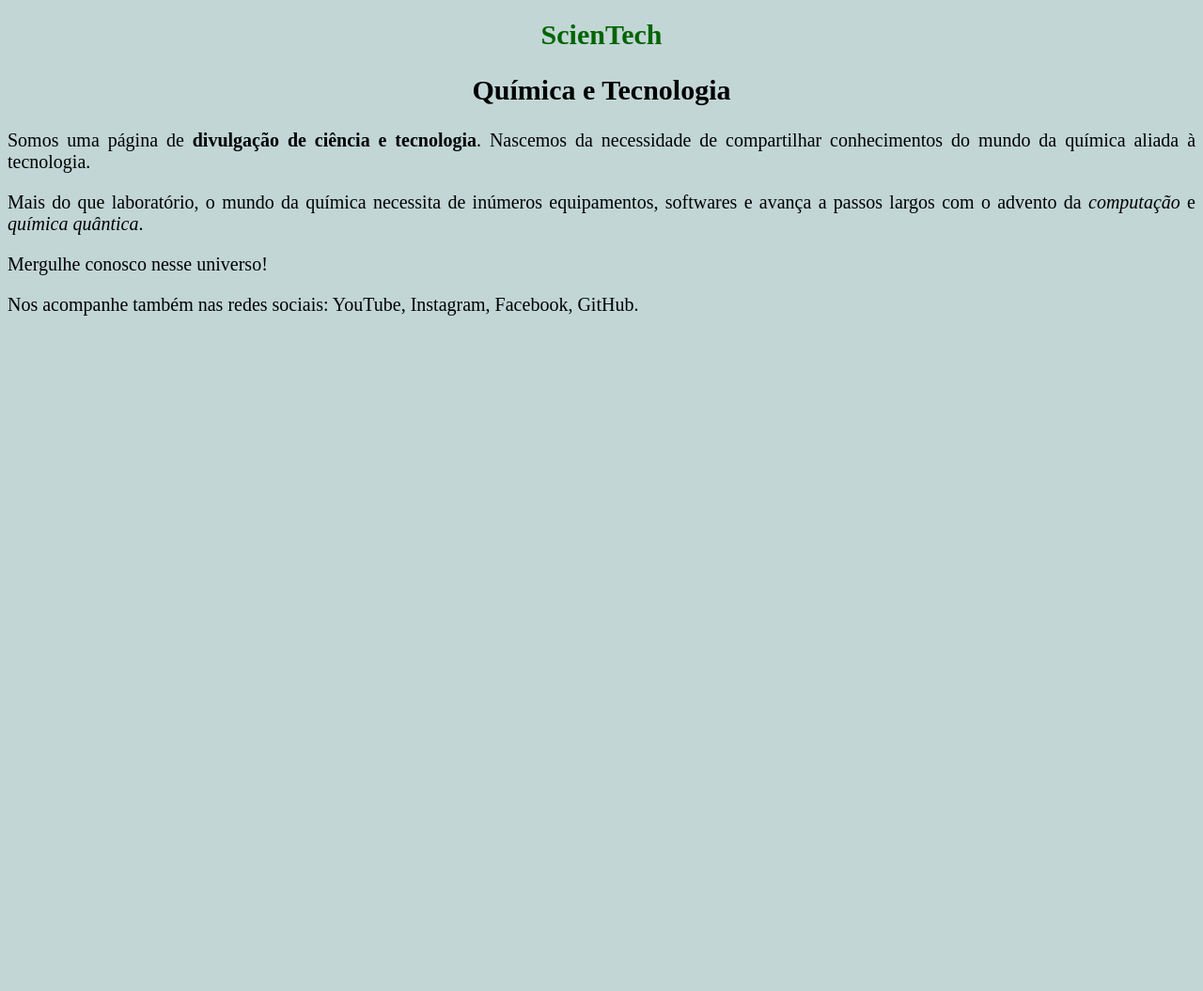
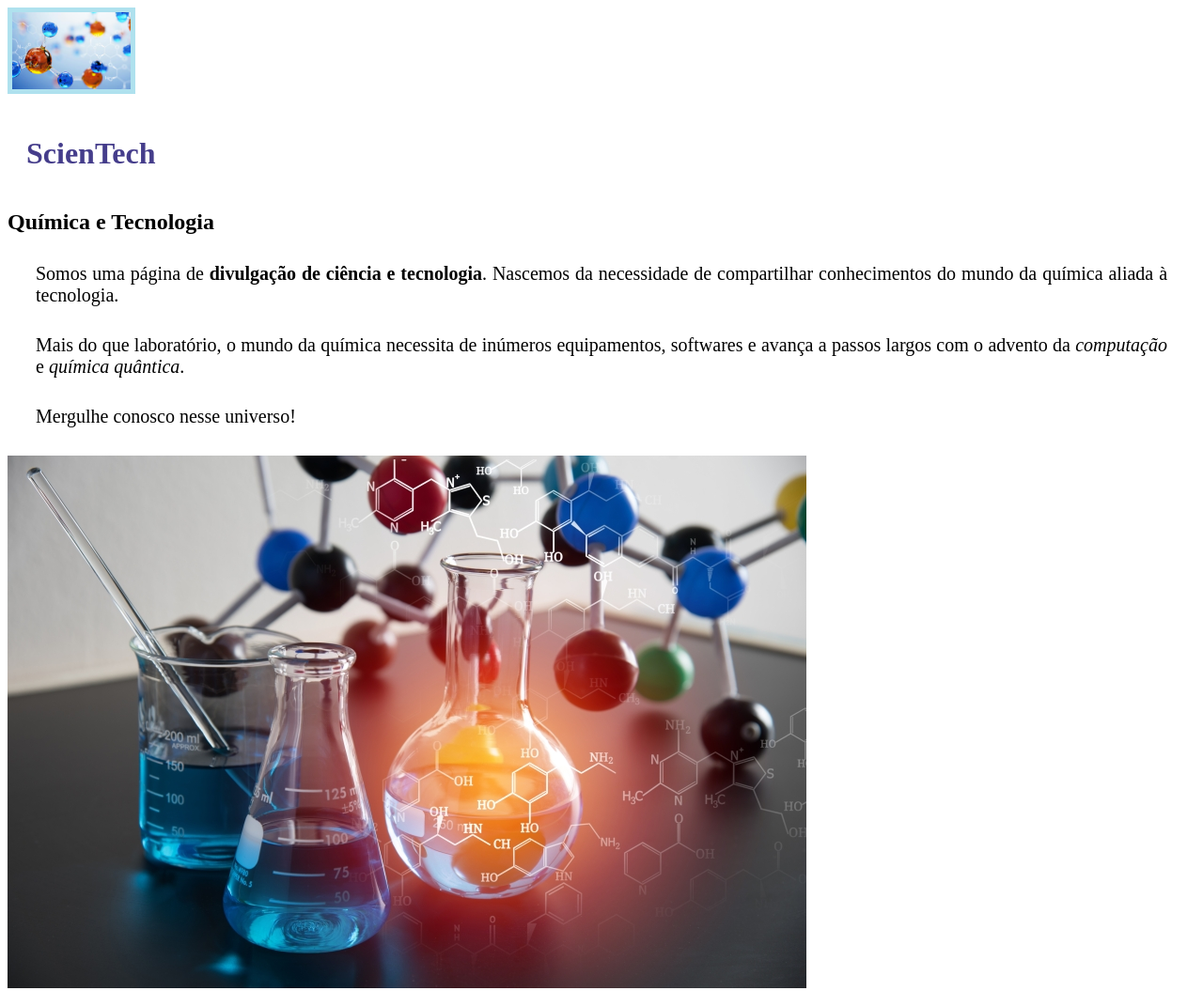
Before and after one commit to douglasvanzin/GEProgramacao-TurmaE, a plain HTML site: page index.html in a window 1280 px wide. Shown: the top 1055 px of the page at 94% size. Before the commit the page ends 800 px from the top, so only its background shows below. Drawn offline with Linux system fonts and the light colour scheme; a script that the page names is missing.

Commit message:
Atualização para inserção de imagens

```diff
--- a/index.html
+++ b/index.html
@@ -1,5 +1,6 @@
 <!DOCTYPE html>
 <html>
+
 <head>
     <meta charset='utf-8'>
     <meta http-equiv='X-UA-Compatible' content='IE=edge'>
@@ -8,17 +9,23 @@
     <link rel="stylesheet" href="style.css">
     <script src='main.js'></script>
 </head>
+
 <body>
-<h1>ScienTech</h1>
+    <img id = "imagem-principal" src ="cienciasquimicas.jpg">
+    <h1>ScienTech</h1>
     <h2>Química e Tecnologia</h2>
 
-        <p>Somos uma página de <b>divulgação de ciência e tecnologia</b>. Nascemos da necessidade de compartilhar conhecimentos do mundo da química aliada à tecnologia.</p>
+    <p>Somos uma página de <b>divulgação de ciência e tecnologia</b>. Nascemos da necessidade de compartilhar
+        conhecimentos do mundo da química aliada à tecnologia.</p>
 
-        <p>Mais do que laboratório, o mundo da química necessita de inúmeros equipamentos, softwares e avança a passos largos com o advento da <i>computação</i> e <i>química quântica</i>.</p>
+    <p>Mais do que laboratório, o mundo da química necessita de inúmeros equipamentos, softwares e avança a passos
+        largos com o advento da <i>computação</i> e <i>química quântica</i>.</p>
 
-        <p>Mergulhe conosco nesse universo!</p>
+    <p>Mergulhe conosco nesse universo!</p>
 
+    <img src = "quimica.jpg">
 
-            <p>Nos acompanhe também nas redes sociais: YouTube, Instagram, Facebook, GitHub.</p>
+    <p>Nos acompanhe também nas redes sociais: YouTube, Instagram, Facebook, GitHub.</p>
 </body>
+
 </html>
--- a/style.css
+++ b/style.css
@@ -1,6 +1,6 @@
 body {
-    background-color: rgb(194, 214, 214);
-}
+    background-color: #5C45E6
+
 h1, h2 {
     text-align: center;
     font-size: 30px;
@@ -10,7 +10,19 @@ h1 {
     color: darkgreen;
 }
 
+h1 {
+    color: #453d8b;
+    padding: 20px;
+}
+
+
 p {
     text-align: justify;
     font-size: 20px;
+    margin: 30px;
 }
+
+#imagem-principal {
+    width: 10%;
+    border: 5px solid rgb(175, 225, 238);
+}
```
Also changed, not shown: cienciasquimicas.jpg (added), quimica.jpg (added).
